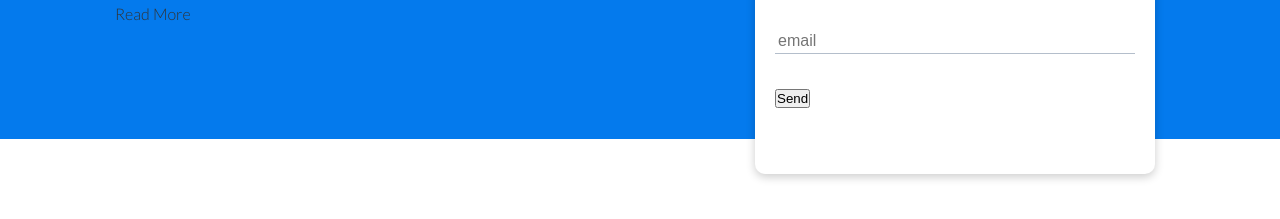
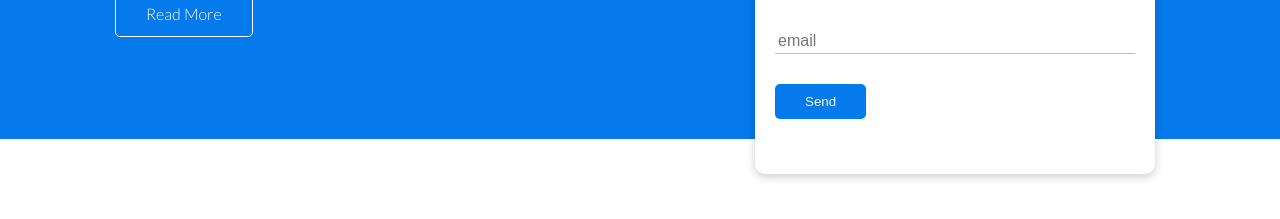
Before and after one commit to Kevon-Williams/Loruki, a plain HTML site: page index.html in a window 1280 px wide. Shown: the part 331-550 px from the top of the page. Drawn offline with Linux system fonts and the light colour scheme.

Commit message:
Button styles

```diff
--- a/css/styles.css
+++ b/css/styles.css
@@ -131,6 +131,25 @@ img {
     margin: 10px;
 }
 
+.btn {
+    display: inline-block;
+    padding: 10px 30px;
+    cursor: pointer;
+    background: var(--primary-color);
+    color: #fff;
+    border: none;
+    border-radius: 5px;
+}
+
+.btn-outline {
+    background-color: transparent;
+    border: 1px #fff solid;
+}
+
+.btn:hover {
+    transform: scale(.98)
+}
+
 .flex {
     display: flex;
     align-items: center;
```
